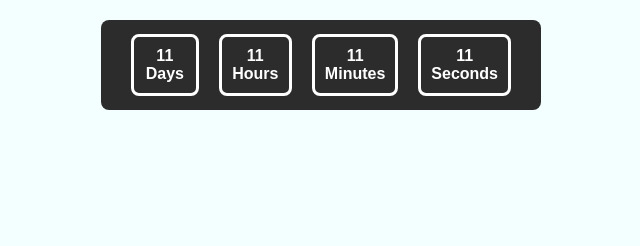
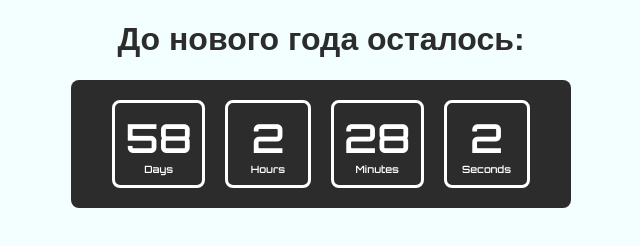
Before and after one commit to vertraut/goit-js-hw-11-timer, a plain HTML site: page index.html in a window 1280 px wide. Shown: the whole page, without its empty margins (319-959 px from the left). Drawn offline with Linux system fonts and the light colour scheme.

Commit message:
таймер без класса

```diff
--- a/index.html
+++ b/index.html
@@ -3,18 +3,23 @@
   <head>
     <meta charset="UTF-8" />
     <meta name="viewport" content="width=device-width, initial-scale=1.0" />
+    <link
+      href="https://fonts.googleapis.com/css2?family=Orbitron:wght@600&display=swap"
+      rel="stylesheet"
+    />
     <link rel="stylesheet" href="./style.css" />
     <title>Document</title>
   </head>
   <body>
+    <h1>До нового года осталось:</h1>
     <div class="timer" id="timer-1">
       <div class="field">
-        <span class="value" data-value="days">11</span>
+        <span class="value" data-value="days">1</span>
         <span class="label">Days</span>
       </div>
 
       <div class="field">
-        <span class="value" data-value="hours">11</span>
+        <span class="value" data-value="hours">23</span>
         <span class="label">Hours</span>
       </div>
 
@@ -24,9 +29,10 @@
       </div>
 
       <div class="field">
-        <span class="value" data-value="secs">11</span>
+        <span class="value" data-value="secs">47</span>
         <span class="label">Seconds</span>
       </div>
     </div>
+    <script src="./script.js"></script>
   </body>
 </html>
--- /dev/null
+++ b/script.js
@@ -0,0 +1,54 @@
+const timerRefs = {
+  days: document.querySelector('[data-value="days"]'),
+  hours: document.querySelector('[data-value="hours"]'),
+  mins: document.querySelector('[data-value="mins"]'),
+  secs: document.querySelector('[data-value="secs"]'),
+};
+
+//console.log(dateСalculation(500000000).hours);
+
+const targetDate = new Date("Jan 1, 2021");
+
+setInterval(() => {
+  const dateEventCalculated = targetDate - Date.now();
+
+  const dateNowCalculated = timerSeparator(dateEventCalculated);
+
+  uptadeTimerUI(dateNowCalculated);
+}, 1000);
+
+function uptadeTimerUI({ days, hours, mins, secs }) {
+  timerRefs.days.innerHTML = days;
+  timerRefs.hours.innerHTML = hours;
+  timerRefs.mins.innerHTML = mins;
+  timerRefs.secs.innerHTML = secs;
+}
+
+function timerSeparator(time) {
+  /*
+   * Оставшиеся дни: делим значение UTC на 1000 * 60 * 60 * 24, количество
+   * миллисекунд в одном дне (миллисекунды * секунды * минуты * часы)
+   */
+  const days = Math.floor(time / (1000 * 60 * 60 * 24));
+
+  /*
+   * Оставшиеся часы: получаем остаток от предыдущего расчета с помощью оператора
+   * остатка % и делим его на количество миллисекунд в одном часе
+   * (1000 * 60 * 60 = миллисекунды * минуты * секунды)
+   */
+  const hours = Math.floor((time % (1000 * 60 * 60 * 24)) / (1000 * 60 * 60));
+
+  /*
+   * Оставшиеся минуты: получаем оставшиеся минуты и делим их на количество
+   * миллисекунд в одной минуте (1000 * 60 = миллисекунды * секунды)
+   */
+  const mins = Math.floor((time % (1000 * 60 * 60)) / (1000 * 60));
+
+  /*
+   * Оставшиеся секунды: получаем оставшиеся секунды и делим их на количество
+   * миллисекунд в одной секунде (1000)
+   */
+  const secs = Math.floor((time % (1000 * 60)) / 1000);
+
+  return { days, hours, mins, secs };
+}
--- a/style.css
+++ b/style.css
@@ -2,28 +2,44 @@ body {
   background-color: rgba(240, 255, 255, 0.74);
   font-family: Arial, Helvetica, sans-serif;
 }
+h1 {
+  text-align: center;
+  color: rgb(44, 44, 44);
+}
 
 .timer {
   display: flex;
-  background-color: rgb(44, 44, 44);
-  color: white;
-  border-radius: 8px;
-  padding: 20px;
-  width: 400px;
-  height: 50px;
+  flex-basis: 350px;
+
+  width: 500px;
+  padding: 10px 0px;
   margin-top: 20px;
   margin-bottom: 20px;
   margin-left: auto;
   margin-right: auto;
   justify-content: center;
+
+  background-color: rgb(44, 44, 44);
+  color: white;
+  border-radius: 8px;
+
+  font-family: "Orbitron", sans-serif;
+  font-size: 10px;
   align-items: center;
 }
 
 .timer .field {
   margin: 10px;
   padding: 10px;
-  font-weight: 700;
+  font-weight: 600;
   text-align: center;
   border: 3px solid white;
   border-radius: 8px;
+  display: flex;
+  flex-direction: column;
+  min-width: 60px;
 }
+
+.timer .value {
+  font-size: 40px;
+}
```
